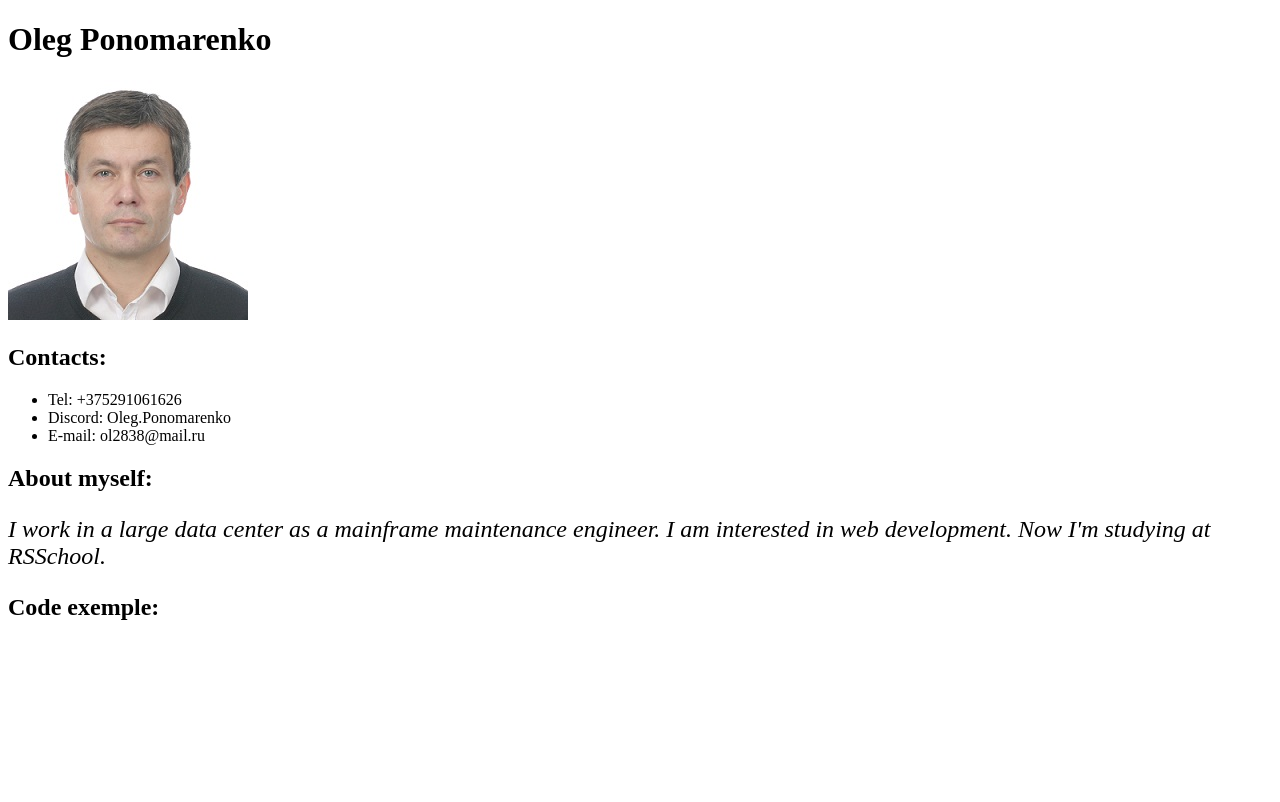
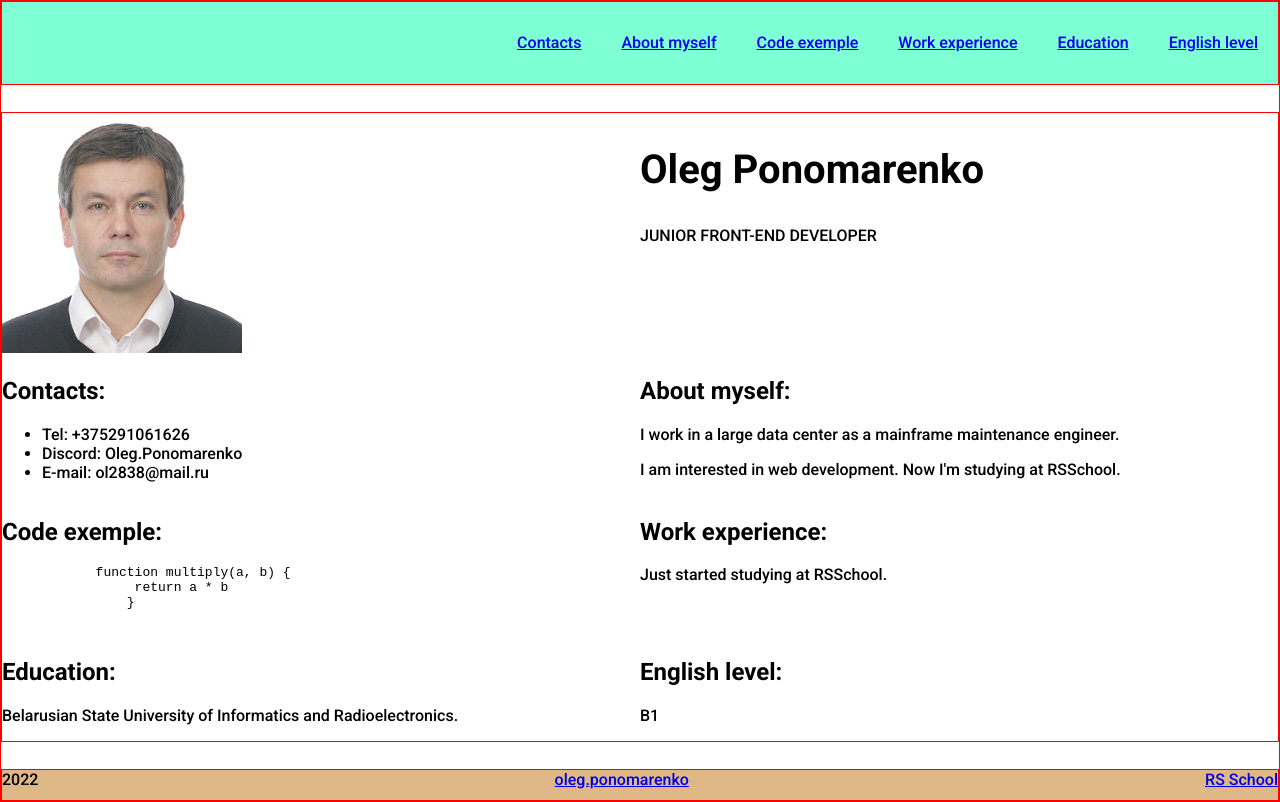
Before and after one commit to ol2838/rsschool-cv, a plain HTML site: page index.html in a window 1280 px wide. Drawn offline with Linux system fonts and the light colour scheme.

Commit message:
init: start cv3

```diff
--- a/index.html
+++ b/index.html
@@ -3,38 +3,91 @@
 <head>
     <meta charset="UTF-8">
     <meta http-equiv="X-UA-Compatible" content="IE=edge">
+    <link rel="preconnect" href="https://fonts.gstatic.com">
+    <link href="https://fonts.googleapis.com/css2?family=Roboto:wght@100;300;500;700&display=swap" rel="stylesheet">
     <link rel="stylesheet" href="style.css">
+    <link rel="icon" href="assets/favicon.ico">
     <meta name="viewport" content="width=device-width, initial-scale=1.0">
     <title>CV</title>
 </head>
-<body>
+
+<body class="container">
     <header>
+        <div class = "header">
 
-       <h1>Oleg Ponomarenko</h1>
+          <nav class="nav">
+            <ul class="nav-list">
+              <li class="nav-item"><a href="#contacts" class="nav-link">Contacts</a></li>
+              <li class="nav-item"><a href="#summary" class="nav-link">About myself</a></li>
+              <li class="nav-item"><a href="#code" class="nav-link">Code exemple</a></li>
+              <li class="nav-item"><a href="#work" class="nav-link">Work experience</a></li>
+              <li class="nav-item"><a href="#education" class="nav-link">Education</a></li>
+              <li class="nav-item"><a href="#english" class="nav-link">English level</a></li>
+            </ul>
+          </nav>
+        </div>
+    </header>
 
-        <img src="./myFoto240.jpg" alt="foto">
+    <main class = "main-container">
+        <section class="section" >
+            <img src="./myFoto240.jpg" alt="foto">
+        </section>
 
-    </header>
-    <main>
+        <section class="section">
+            <h1>Oleg Ponomarenko</h1>
+            <p>JUNIOR FRONT-END DEVELOPER</p>
+        </section>
 
+        <section class="section" id="contacts">
             <h2>Contacts:</h2>
         <ul>
             <li>Tel: +375291061626</li>
             <li>Discord: Oleg.Ponomarenko</li>
             <li>E-mail: ol2838@mail.ru</li>
         </ul>
-        <div>
+        </section>
+
+        <section class="section" id="summary">
             <h2>About myself:</h2>
-            <p>I work in a large data center as a mainframe maintenance engineer.
-                I am interested in web development. Now I'm studying at RSSchool.
+            <p>I work in a large data center as a mainframe maintenance engineer.</p>
+            <p>I am interested in web development. Now I'm studying at RSSchool.</p>
+        </section>
+
+        <section class="section" id="code">
+            <h2>Code exemple:</h2>
+            <code>
+                <pre>
+            function multiply(a, b) {
+                 return a * b
+                }
+                </pre>
+            </code>
+        </section>
+        <section class="section" id="work">
+            <h2>Work experience:</h2>
+            <p>Just started studying at RSSchool.
             </p>
-        </div>
-        <div>
-            <h2>Code exemple:</h2>
-
-        </div>
+        </section>
+        <section class="section" id="education">
+            <h2>Education:</h2>
+            <p>Belarusian State University of Informatics and Radioelectronics.
+            </p>
+        </section>
+        <section class="section" id="english">
+            <h2>English level:</h2>
+            <p>B1
+            </p>
+        </section>
 
     </main>
+    <footer class = "footer">
+
+    <span>2022</span>
+    <a href="https://github.com/ol2838">oleg.ponomarenko</a>
+    <a href="https://rs.school/js/">RS School</a>
+
+
+    </footer>
 
 </body>
 </html>
--- a/style.css
+++ b/style.css
@@ -1,4 +1,60 @@
-p {
-    font-size: 24px;
-    font-style: italic;
+h1 {
+   font-size: 40px;
 }
+body {
+    min-height: 100vh;
+    margin: 0;
+    padding: 0;
+    display: flex;
+    flex-direction: column;
+    justify-content: space-between;
+    border: 1px solid red;
+    font-family: 'Roboto', sans-serif;
+  }
+
+  .container {
+    max-width: 1440px;
+    margin: 0 auto;
+  }
+
+ .header {
+    border: 1px solid red;
+    background-color: aquamarine;
+    display: flex;
+    justify-content: flex-end;
+
+ }
+
+ .nav-list {
+    display: flex;
+    justify-content: flex-end;
+    align-items: center;
+    list-style: none;
+  }
+  .nav-link {
+    padding: 0 20px;
+    line-height: 50px;
+  }
+ .main-container {
+    border: 1px solid red;
+    display: flex;
+    flex-wrap: wrap;
+    justify-content: space-between;
+
+ }
+
+ .section {
+   width: 50%;
+ }
+
+ .footer {
+    height: 30px;
+    border: 1px solid red;
+    background-color: burlywood;
+    display: flex;
+    justify-content: space-between;
+ }
+ .nav-list {
+    display: flex;
+    justify-content: space-between;
+ }
```
